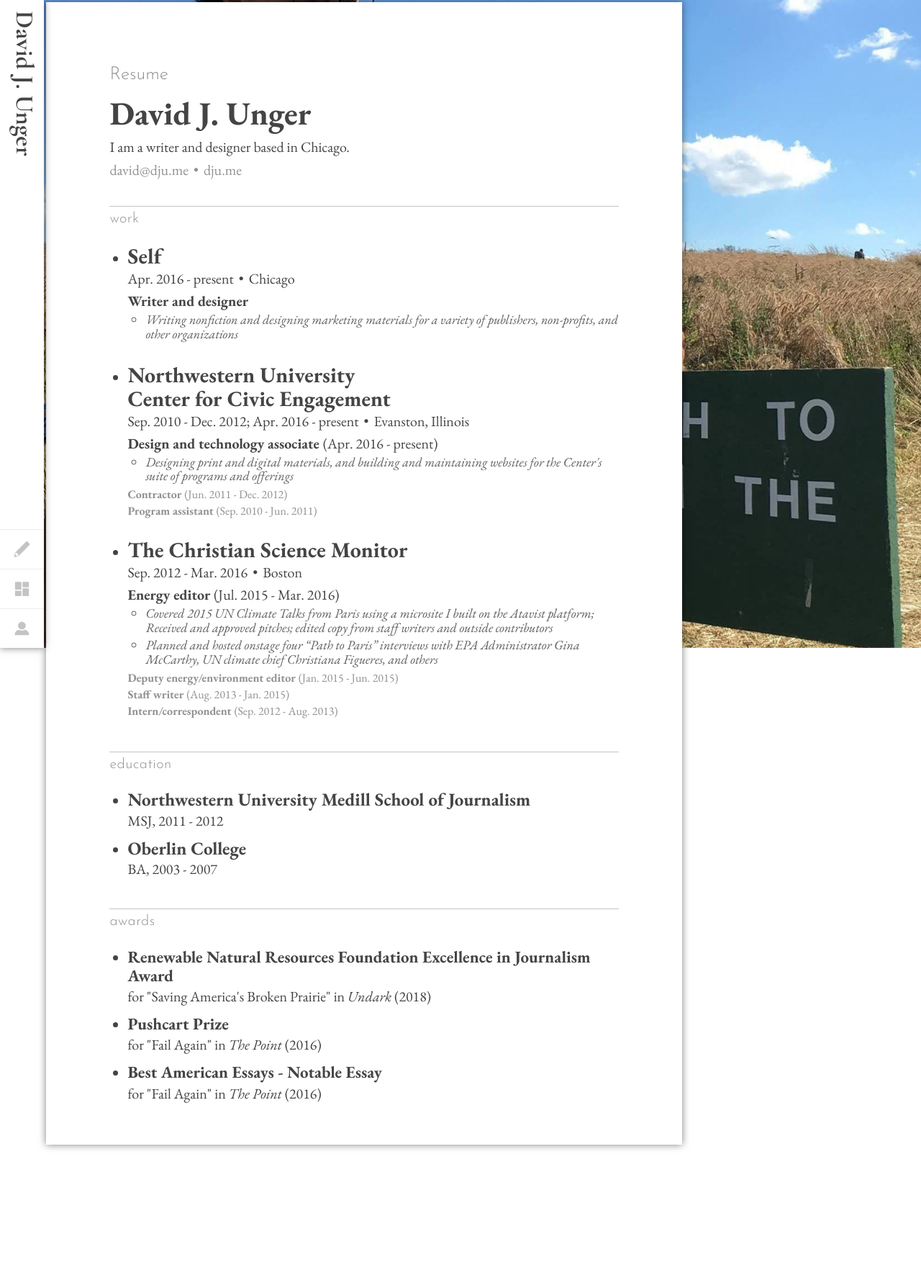
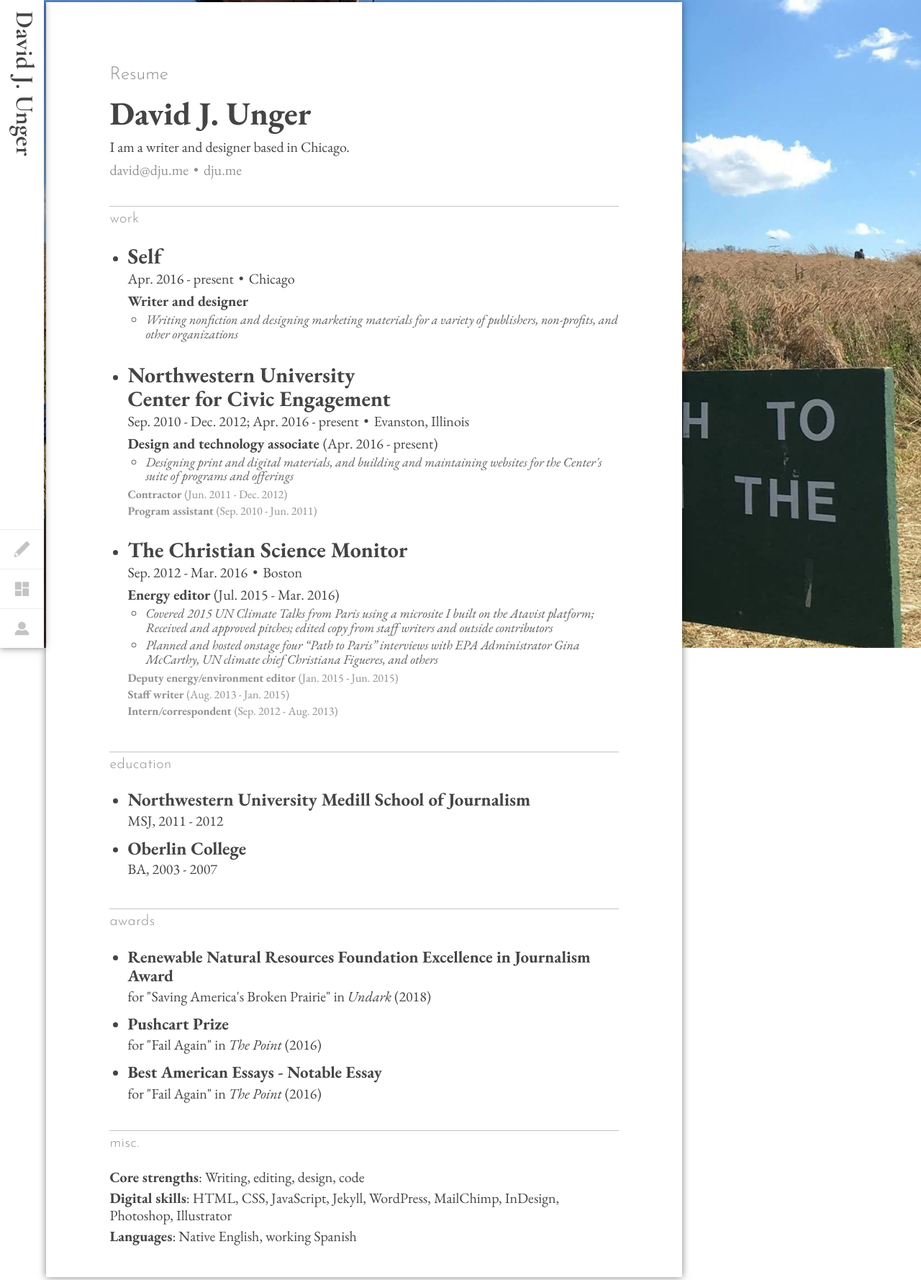
Before and after one commit to dungerdunger/dungerdunger.github.io, a Jekyll site: the page built from _pages/resume/web.md, in a window 1280 px wide. Shown: the whole page at 72% size. Built offline with Jekyll 4.4.1, drawn with Linux system fonts in a browser that asks for light colours; some web fonts are replaced.

Commit message:
added misc to resume

```diff
--- a/_layouts/resume.html
+++ b/_layouts/resume.html
@@ -78,6 +78,12 @@
 				{% endfor %}
 				</ul>
 			</section>
+			<section id="misc" class="contain">
+				<h2>Misc.</h2>
+				<p><strong>Core strengths</strong>: Writing, editing, design, code</p>
+				<p><strong>Digital skills</strong>: HTML, CSS, JavaScript, Jekyll, WordPress, MailChimp, InDesign, Photoshop, Illustrator</p>
+				<p><strong>Languages</strong>: Native English, working Spanish</p>
+			</section>
 		</main>
 	</body>
 </html>
--- a/_sass/_style.scss
+++ b/_sass/_style.scss
@@ -794,6 +794,12 @@
 			}
 		}
 	}
+	section#misc {
+		p {
+			line-height:1.2;
+			margin-bottom:5px;
+		}
+	}
 }
 
 @media print {
```
